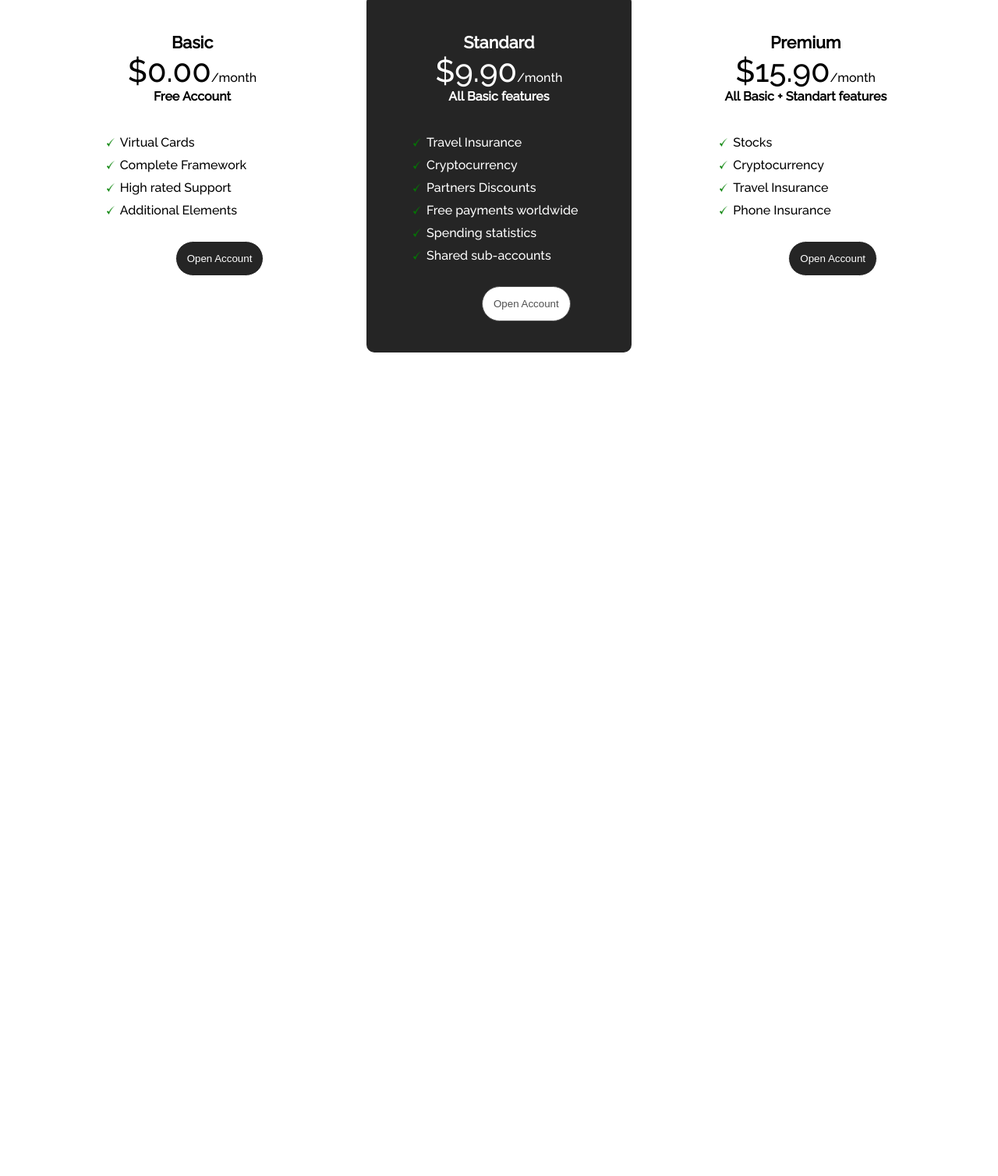
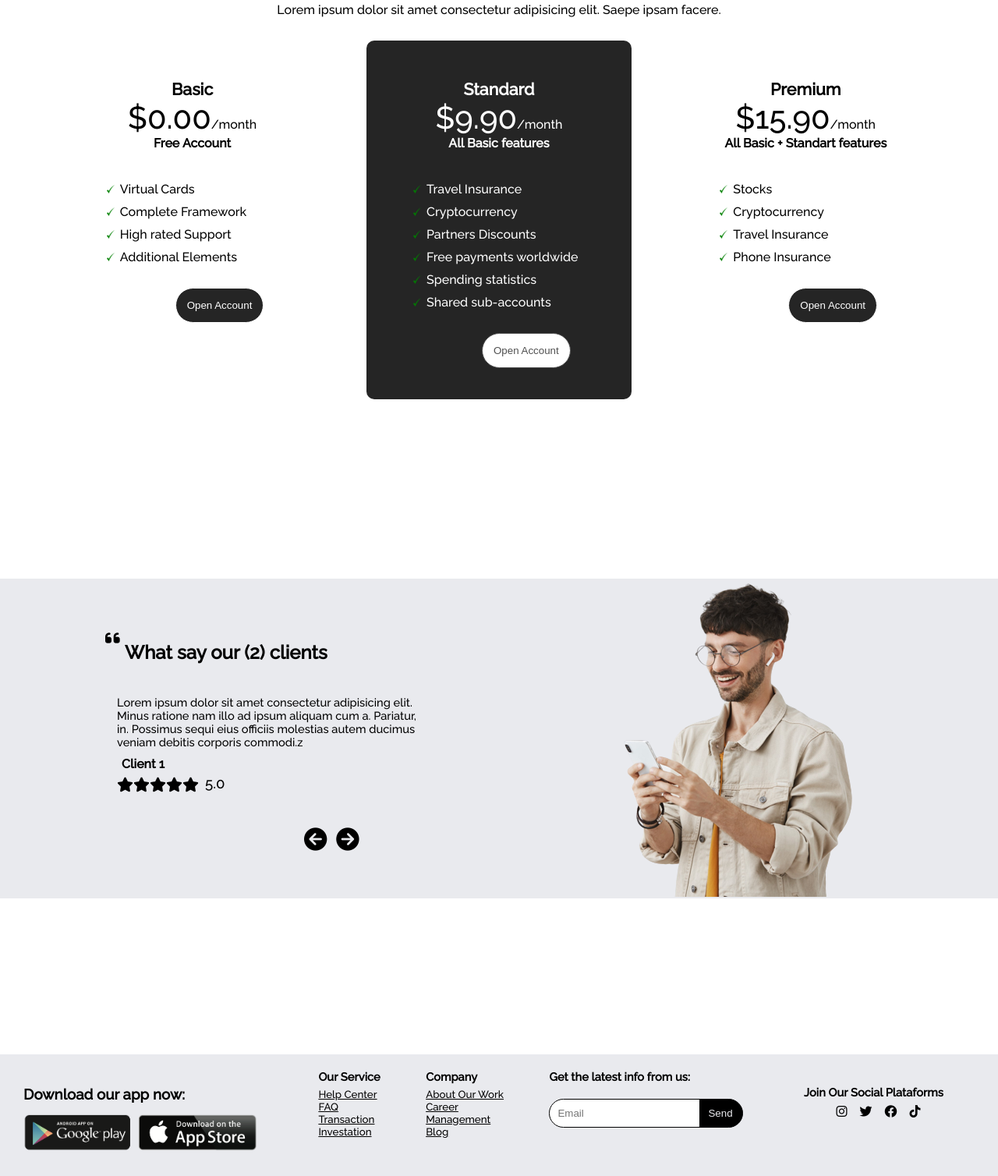
Before and after one commit to ryalee/bank.io, a plain HTML site: page index.html in a window 1280 px wide. Shown: the part 2231-3739 px from the top of the page at 78% size. Before the commit the page ends 2713 px from the top, so only its background shows below. Drawn offline with Linux system fonts and the light colour scheme.

Commit message:
update in css & add a javascript file

```diff
--- a/index.html
+++ b/index.html
@@ -5,6 +5,7 @@
   <meta http-equiv="X-UA-Compatible" content="IE=edge">
   <meta name="viewport" content="width=device-width, initial-scale=1.0">
 
+  <link rel="stylesheet" href="https://cdnjs.cloudflare.com/ajax/libs/font-awesome/6.4.2/css/all.min.css"/>
   <link rel="stylesheet" href="style.css">
   <title>Bank.io</title>
 </head>
@@ -181,8 +182,97 @@
     </section>
 
     <section class="userFeedback">
+      <h1><i class="fa-solid fa-quote-left"></i> What say our (2) clients</h1>
 
+      <div class="feedbackZone">
+        <div class="feedbackText fb1">
+          <p>Lorem ipsum dolor sit amet consectetur adipisicing elit. Minus ratione nam illo ad ipsum aliquam cum a. Pariatur, in. Possimus sequi eius officiis molestias autem ducimus veniam debitis corporis commodi.z</p>
+
+          <div class="userInfo user1">
+            <h6>Client 1</h6>
+
+            <div class="starFeedback">
+              <i class="fa-solid fa-star"></i>
+              <i class="fa-solid fa-star"></i>
+              <i class="fa-solid fa-star"></i>
+              <i class="fa-solid fa-star"></i>
+              <i class="fa-solid fa-star"></i>
+
+              <p>5.0</p>
+            </div>
+          </div>
+        </div>
+
+        <div class="feedbackText fb2">
+          <p>Lorem ipsum dolor sit amet consectetur adipisicing elit. Ipsum mollitia necessitatibus itaque accusantium dicta. Quis ad nostrum excepturi a! Doloremque unde aspernatur, repellat ducimus itaque aut tenetur at laboriosam praesentium?</p>
+
+          <div class="userInfo user2">
+            <h6>Client 2</h6>
+
+            <div class="starFeedback">
+              <i class="fa-solid fa-star"></i>
+              <i class="fa-solid fa-star"></i>
+              <i class="fa-solid fa-star"></i>
+              <i class="fa-solid fa-star"></i>
+              <i class="fa-solid fa-star-half-stroke"></i>
+
+              <p>4.5</p>
+            </div>
+          </div>
+        </div>
+
+        <div class="nextPrevButtons">
+          <i class="fa-solid fa-circle-arrow-left prevBtn" onclick="prevItem()"></i>
+          <i class="fa-solid fa-circle-arrow-right nextBtn" onclick="nextItem()"></i>
+        </div>
+      </div>
+
+      <img src="img/userFeedbackImage.png" alt="">
     </section>
+
+    <footer>
+      <div class="downloadInfo">
+        <h3>Download our app now:</h3>
+        <img src="img/downloadApp.png" alt="">
+      </div>
+
+      <div class="footerLinks">
+        <h4>Our Service</h4>
+        <ul>
+          <a href=""><li>Help Center</li></a>
+          <a href=""><li>FAQ</li></a>
+          <a href=""><li>Transaction</li></a>
+          <a href=""><li>Investation</li></a>
+        </ul>
+      </div>
+
+      <div class="footerLinks">
+        <h4>Company</h4>
+        <ul>
+          <a href=""><li>About Our Work</li></a>
+          <a href=""><li>Career</li></a>
+          <a href=""><li>Management</li></a>
+          <a href=""><li>Blog</li></a>
+        </ul>
+      </div>
+
+      <div class="newsletter">
+        <h4>Get the latest info from us:</h4>
+        <input type="email" name="email" placeholder="Email">
+        <input type="button" value="Send">
+      </div>
+
+      <div class="socialLinks">
+        <h5>Join Our Social Plataforms</h5>
+
+        <div class="socialIcons">
+          <i class="fa-brands fa-instagram"></i>
+          <i class="fa-brands fa-twitter"></i>
+          <i class="fa-brands fa-facebook"></i>
+          <i class="fa-brands fa-tiktok"></i>
+        </div>
+      </div>
+    </footer>
   </main>
 
   <script src="script.js"></script>
--- a/script.js
+++ b/script.js
@@ -1 +1,15 @@
-// Passar comentario de usuario
+function nextItem() {
+  const item1 = document.querySelector('.fb1');
+  const item2 = document.querySelector('.fb2');
+
+  item1.classList.add('active');
+  item2.classList.add('active');
+}
+
+function prevItem() {
+  const item1 = document.querySelector('.fb1');
+  const item2 = document.querySelector('.fb2');
+
+  item1.classList.remove('active');
+  item2.classList.remove('active');
+}
--- a/style.css
+++ b/style.css
@@ -9,7 +9,6 @@ body {
  font-family: 'Raleway', sans-serif;
 }
 
-/* HEADER */
 header {
   display: flex;
   flex-direction: row;
@@ -73,8 +72,7 @@ header {
   background-color: #000;
   color: #fff;
 }
-/* CLOSE HEADER */
-/* HERO CONTENT */
+
 .heroContent-text {
   width: 400px;
   margin: 180px 210px;
@@ -133,8 +131,7 @@ header {
   width: 500px;
   margin: -230px 60rem;
 }
-/* CLOSE HERO CONTENT */
-/* How It Works */
+
 .howWorks img {
   position: absolute;
   width: 800px;
@@ -188,9 +185,7 @@ header {
   font-size: 14pt;
   margin-bottom: 6px;
 }
-/* Close HIW */
 
-/* Benefits */
 .benefits {
   cursor: default;
 }
@@ -229,9 +224,7 @@ header {
   margin-right: 10px;
   cursor: pointer;
 }
-/* Close Benefits */
 
-/* Why Our Service? */
 .whyUs-mainText {
   display: flex;
   flex-direction: column;
@@ -281,15 +274,13 @@ header {
   padding: 10px 20px;
   margin-bottom: 30px;
 }
-/* Close WOS */
 
-/* Plans */
 .pricingText {
   display: flex;
   flex-direction: column;
   text-align: center;
   font-size: 12pt;
-  margin-top: 120px;
+  margin-top: 180px;
   gap: 10px;
 }
 
@@ -368,4 +359,164 @@ header {
   border: 1px solid;
   cursor: pointer;
 }
-/* Close Plans */
+
+.userFeedback {
+  background-color: #e9eaee;
+  height: 410px;
+  margin-top: 200px;
+  margin-bottom: 100px;
+}
+
+.userFeedback h1 {
+  position: absolute;
+  margin: 70px 0 0 150px;
+  font-size: 18pt;
+  width: 300px;
+  padding: 10px;
+}
+
+.userFeedback h1 i {
+  position: absolute;
+  font-size: 16pt;
+  margin-top: -14px;
+  margin-left: -25px;
+}
+
+.feedbackText {
+  width: 400px;
+  position: absolute;
+  margin: 150px;
+}
+
+.feedbackText p:first-child {
+  font-size: 11pt;
+  margin-bottom: 10px;
+}
+
+.userInfo h6 {
+  font-size: 12pt;
+  margin-bottom: 8px;
+  margin-left: 6px;
+}
+
+.starFeedback {
+  display: flex;
+  font-size: 14pt;
+}
+
+.starFeedback p {
+  margin-left: 8px;
+  margin-top: -4px;
+}
+
+.userFeedback img {
+  margin-left: 530px;
+  position: relative;
+}
+
+.fb2, .fb3, .fb4 {
+  display: none;
+}
+
+.fb1.active {
+  display: none;
+}
+
+.fb2.active,
+.fb3.active,
+.fb4.active {
+  display: block;
+}
+
+.nextPrevButtons {
+  cursor: pointer;
+  display: flex;
+  flex-direction: row;
+  position: absolute;
+  margin: 320px 0 0 390px;
+  font-size: 22pt;
+}
+
+.prevBtn {
+  margin-right: 12px;
+}
+
+footer {
+  background-color: #e9eaee;
+  display: flex;
+  flex-direction: row;
+  justify-content: space-between;
+  margin-top: 200px;
+  margin-bottom: -100px;
+  padding: 20px 0 8px 10px;
+}
+
+.downloadInfo {
+  font-size: 12pt;
+  margin: 20px;
+}
+
+.downloadInfo h3 {
+  margin-bottom: 15px;
+}
+
+.downloadInfo img {
+  cursor: pointer;
+  width: 300px;
+}
+
+.footerLinks a {
+  font-size: 10pt;
+  list-style: none;
+  color: #000;
+}
+
+.footerLinks h4 {
+  font-size: 11pt;
+  margin-bottom: 6px;
+}
+
+.newsletter h4 {
+  font-size: 11pt;
+  margin-bottom: 20px;
+}
+
+.newsletter input:first-of-type {
+  padding: 10px;
+  border-top-left-radius: 20px;
+  border-bottom-left-radius: 20px;
+  border: 1px solid;
+}
+
+.newsletter input:last-of-type {
+  padding: 10px 12px 10px 10px;
+  border-top-right-radius: 20px;
+  border-bottom-right-radius: 20px;
+  margin-left: -10px;
+  border: 1px solid #000;
+  color: #e9eaee;
+  background-color: #000;
+}
+
+.newsletter input:focus {
+  outline: none;
+}
+
+.socialLinks {
+  display: flex;
+  flex-direction: column;
+  margin: 20px;
+  text-align: center;
+  margin-right: 70px;
+}
+
+.socialLinks h5 {
+  font-size: 11pt;
+}
+
+.socialLinks i {
+  cursor: pointer;
+  margin-top: 8px;
+  margin-left: 12px;
+  font-size: 12pt;
+}
```
Also changed, not shown: img/downloadApp.png (added), img/userFeedbackImage.png (added).
